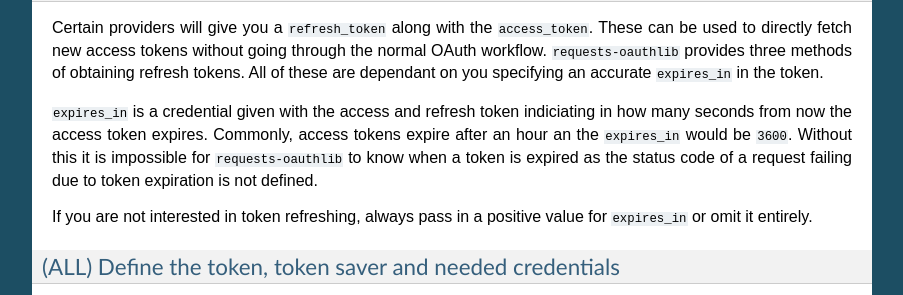
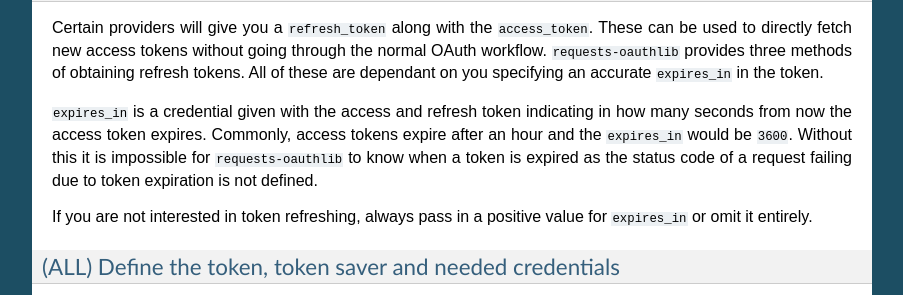
Before and after one commit to requests/requests-oauthlib, a Sphinx documentation site: the page built from docs/oauth2_workflow.rst, in a window 1280 px wide and 900 px high, scrolled down 2885 px. Shown: the part 157-452 px from the top of the window, without its empty margins (198-1101 px from the left). Built offline with Sphinx 7.4.7, drawn with Linux system fonts in a browser that asks for light colours.

Commit message:
docs: Fix typos in token refresh section of oauth2 worflow

```diff
--- a/docs/oauth2_workflow.rst
+++ b/docs/oauth2_workflow.rst
@@ -203,8 +203,8 @@
 specifying an accurate ``expires_in`` in the token.
 
 ``expires_in`` is a credential given with the access and refresh token
-indiciating in how many seconds from now the access token expires. Commonly,
-access tokens expire after an hour an the ``expires_in`` would be ``3600``.
+indicating in how many seconds from now the access token expires. Commonly,
+access tokens expire after an hour and the ``expires_in`` would be ``3600``.
 Without this it is impossible for ``requests-oauthlib`` to know when a token
 is expired as the status code of a request failing due to token expiration is
 not defined.
```
